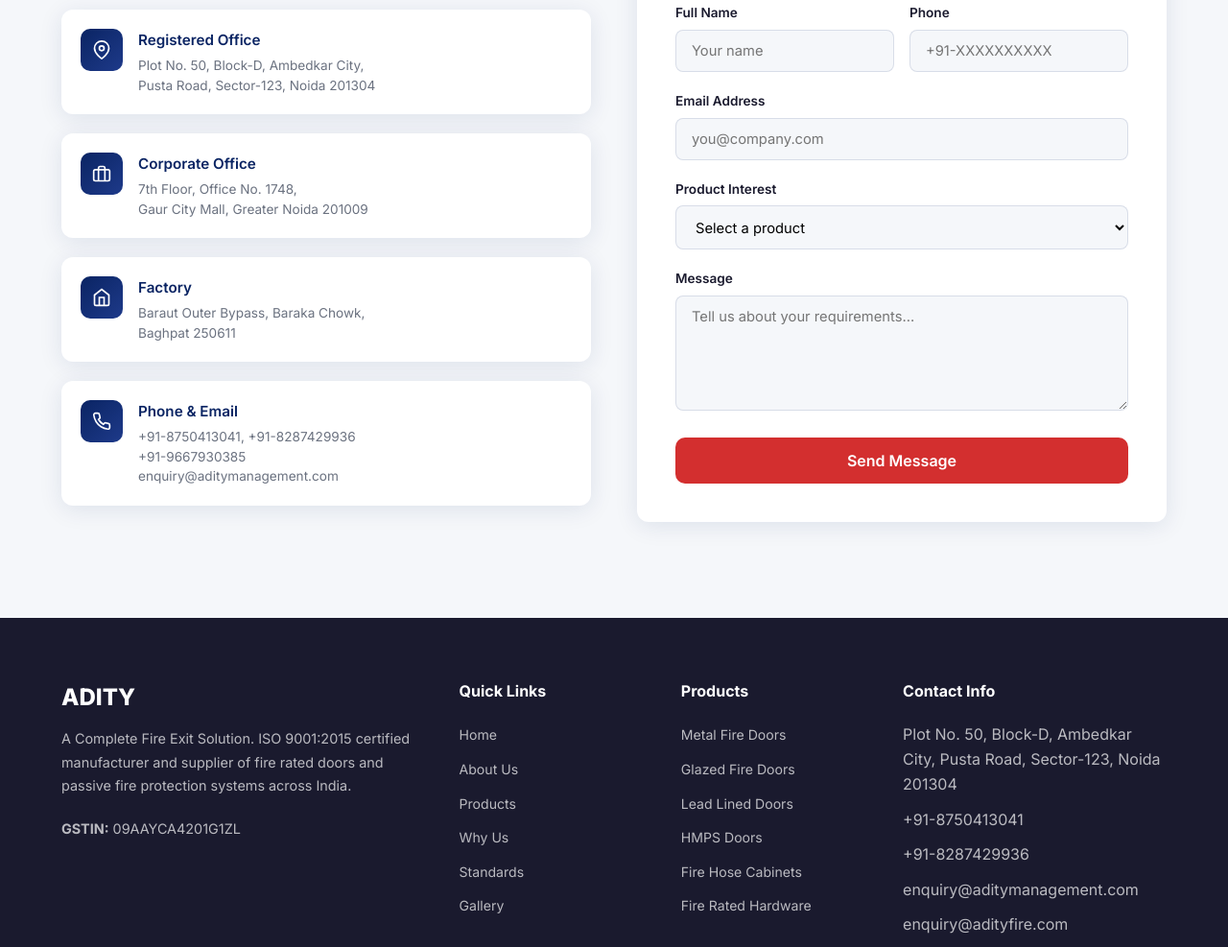
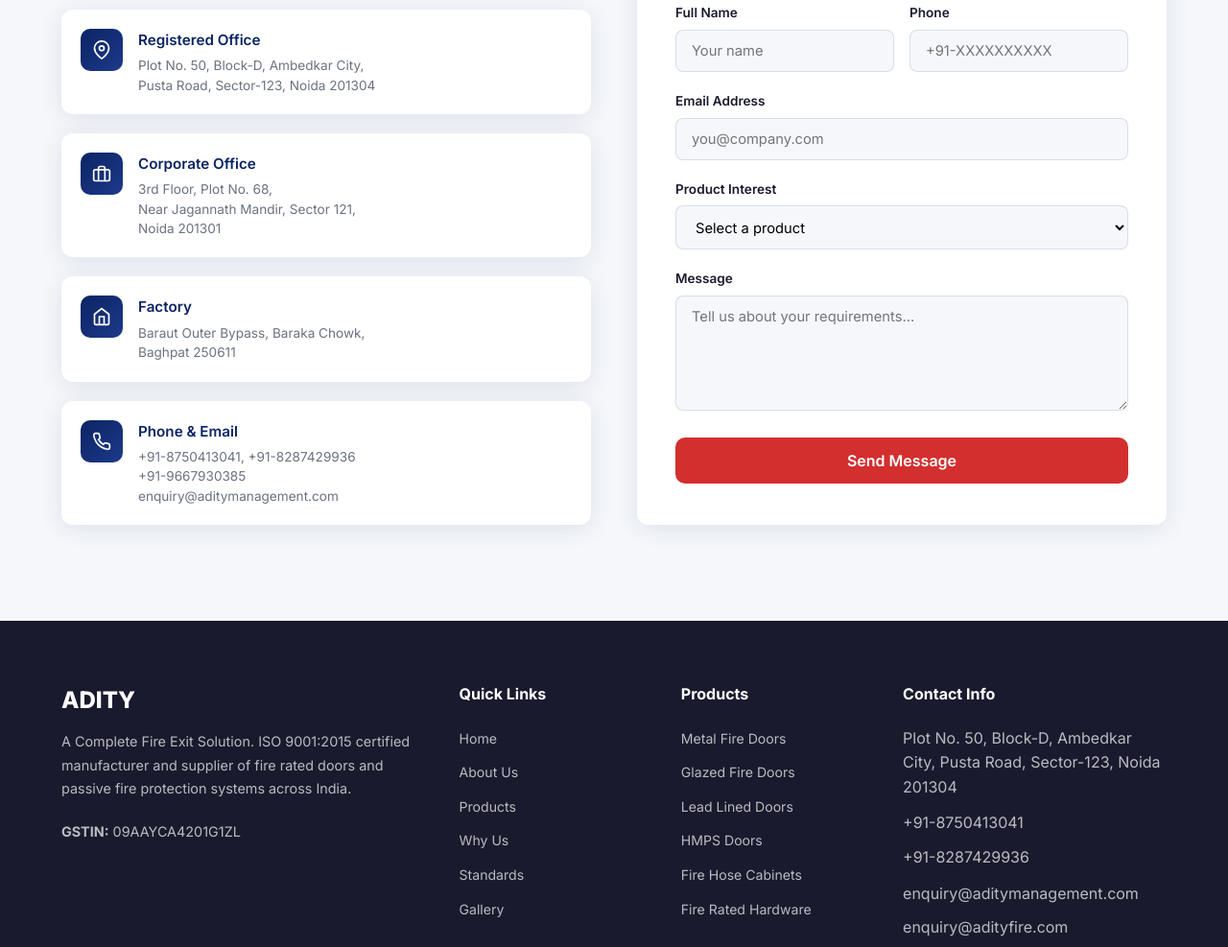
Before and after one commit to Shiv0-6/Adity-Management-Servirces-pvt.-ltd, a plain HTML site: page index.html in a window 1280 px wide. Shown: the part 7208-8195 px from the top of the page at 96% size. Drawn offline with Linux system fonts and the light colour scheme.

Commit message:
Updated the address

```diff
--- a/index.html
+++ b/index.html
@@ -449,7 +449,7 @@
               </div>
               <div>
                 <h4>Corporate Office</h4>
-                <p>7th Floor, Office No. 1748,<br>Gaur City Mall, Greater Noida 201009</p>
+                <p>3rd Floor, Plot No. 68,<br>Near Jagannath Mandir, Sector 121,<br>Noida 201301</p>
               </div>
             </div>
             <div class="contact-card">
```
